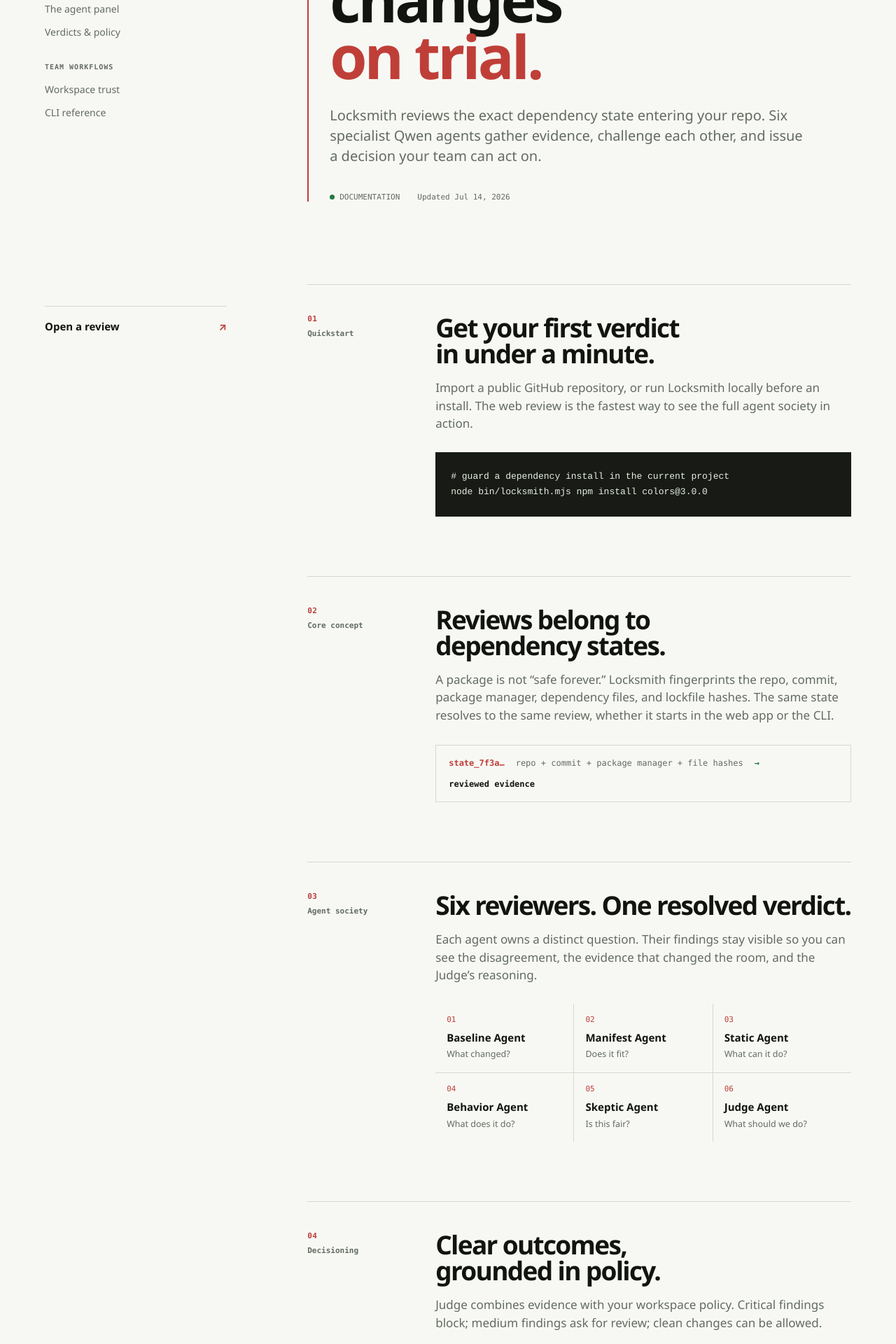
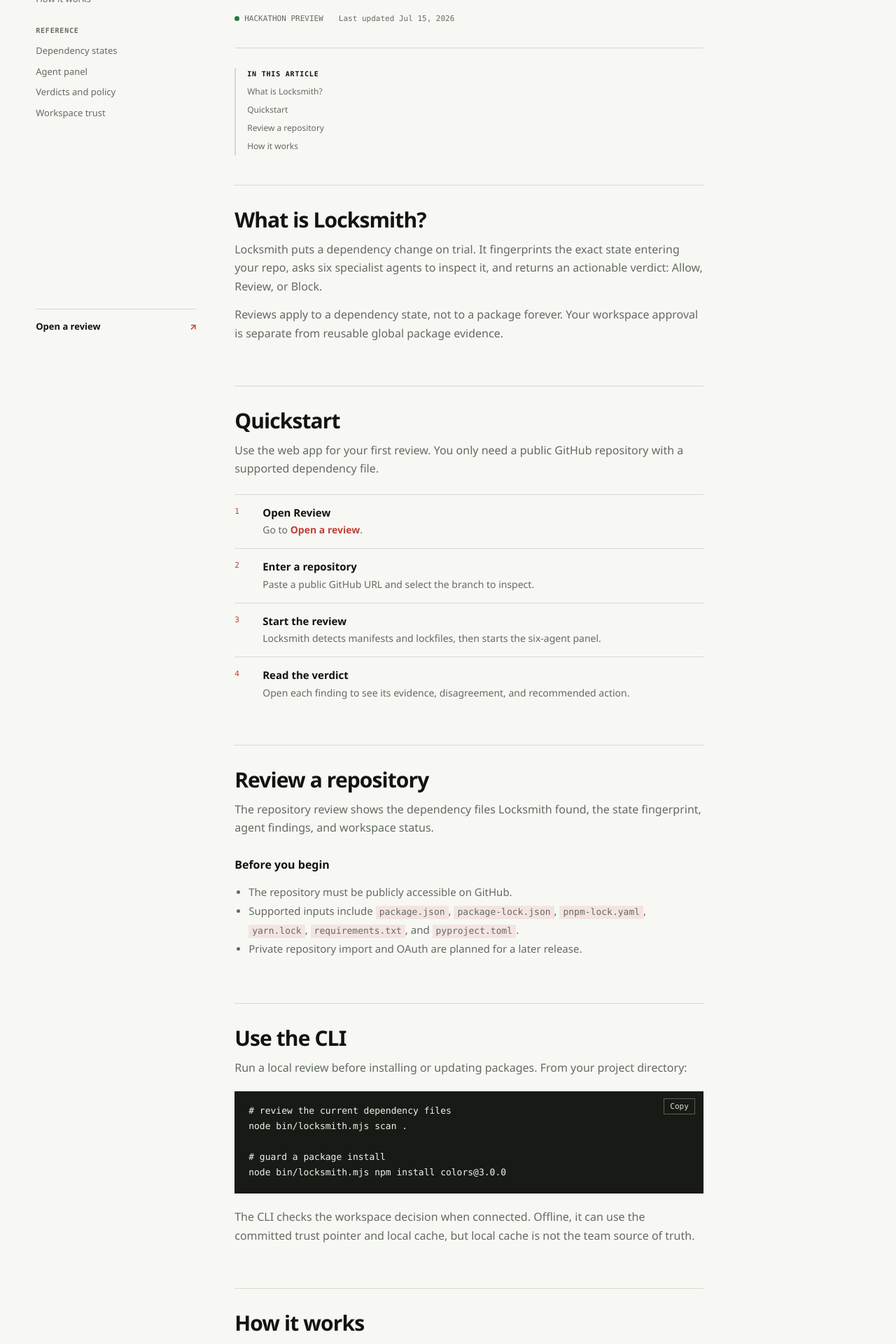
Before and after one commit to lapsapthong-16/qwenhack26, a Next.js app: page /docs in a window 1280 px wide. Shown: the part 400-2320 px from the top of the page at 70% size. Built offline with nearby package versions, Linux system fonts and the light colour scheme.

Commit message:
modify docs page

```diff
--- a/app/docs/page.tsx
+++ b/app/docs/page.tsx
@@ -1,16 +1,42 @@
 import Link from "next/link";
 import "./docs.css";
 
-const groups = [["GETTING STARTED", [["introduction", "Introduction"], ["quickstart", "Quickstart"]]], ["CONCEPTS", [["dependency-states", "Dependency states"], ["agent-panel", "The agent panel"], ["verdicts", "Verdicts & policy"]]], ["TEAM WORKFLOWS", [["workspace-trust", "Workspace trust"], ["cli", "CLI reference"]]]] as const;
-function Code({ children }: { children: string }) { return <pre className="docs-code"><code>{children}</code></pre>; }
+const groups = [
+  ["GET STARTED", [["introduction", "What is Locksmith?"], ["quickstart", "Quickstart"]]],
+  ["USE LOCKSMITH", [["web-review", "Review a repository"], ["cli", "Use the CLI"], ["how-it-works", "How it works"]]],
+  ["REFERENCE", [["dependency-states", "Dependency states"], ["agent-panel", "Agent panel"], ["verdicts", "Verdicts and policy"], ["workspace-trust", "Workspace trust"]]],
+] as const;
+
+function Code({ children }: { children: string }) {
+  return (
+    <pre className="docs-code"><code>{children}</code><button type="button" aria-label="Copy code">Copy</button></pre>
+  );
+}
 
 export default function DocsPage() {
-  return <main className="docs-page"><aside className="docs-sidebar" aria-label="Documentation navigation"><div className="docs-sidebar-title"><span className="docs-dot" /> Locksmith docs</div><p className="docs-version">v0.1 · HACKATHON PREVIEW</p><nav>{groups.map(([group, items]) => <div className="docs-nav-group" key={group}><p>{group}</p>{items.map(([id, label]) => <a href={`#${id}`} key={id}>{label}</a>)}</div>)}</nav><Link className="docs-sidebar-cta" href="/review">Open a review <span>↗</span></Link></aside>
-    <article className="docs-content"><div className="docs-breadcrumb"><span>LOCKSMITH</span><span>/</span><b>DOCUMENTATION</b></div><header className="docs-intro" id="introduction"><p className="eyebrow">Dependency safety, explained</p><h1>Put dependency changes<br /><em>on trial.</em></h1><p className="docs-lede">Locksmith reviews the exact dependency state entering your repo. Six specialist Qwen agents gather evidence, challenge each other, and issue a decision your team can act on.</p><div className="docs-meta"><span><i className="status-dot" />DOCUMENTATION</span><span>Updated Jul 14, 2026</span></div></header>
-      <section className="docs-section" id="quickstart"><div className="docs-section-label">01<span>Quickstart</span></div><div><h2>Get your first verdict in under a minute.</h2><p>Import a public GitHub repository, or run Locksmith locally before an install. The web review is the fastest way to see the full agent society in action.</p><Code>{"# guard a dependency install in the current project\nnode bin/locksmith.mjs npm install colors@3.0.0"}</Code></div></section>
-      <section className="docs-section" id="dependency-states"><div className="docs-section-label">02<span>Core concept</span></div><div><h2>Reviews belong to dependency states.</h2><p>A package is not “safe forever.” Locksmith fingerprints the repo, commit, package manager, dependency files, and lockfile hashes. The same state resolves to the same review, whether it starts in the web app or the CLI.</p><div className="docs-callout"><strong>state_7f3a…</strong><span>repo + commit + package manager + file hashes</span><b>→</b><em>reviewed evidence</em></div></div></section>
-      <section className="docs-section" id="agent-panel"><div className="docs-section-label">03<span>Agent society</span></div><div><h2>Six reviewers. One resolved verdict.</h2><p>Each agent owns a distinct question. Their findings stay visible so you can see the disagreement, the evidence that changed the room, and the Judge’s reasoning.</p><div className="agent-grid">{["Baseline", "Manifest", "Static", "Behavior", "Skeptic", "Judge"].map((agent, i) => <div key={agent}><span>0{i + 1}</span><b>{agent} Agent</b><small>{["What changed?", "Does it fit?", "What can it do?", "What does it do?", "Is this fair?", "What should we do?"][i]}</small></div>)}</div></div></section>
-      <section className="docs-section" id="verdicts"><div className="docs-section-label">04<span>Decisioning</span></div><div><h2>Clear outcomes, grounded in policy.</h2><p>Judge combines evidence with your workspace policy. Critical findings block; medium findings ask for review; clean changes can be allowed.</p><div className="verdict-row"><span className="allow">ALLOW <small>clean or approved</small></span><span className="review">REVIEW <small>human confirmation</small></span><span className="block">BLOCK <small>critical evidence</small></span></div></div></section>
-      <section className="docs-section" id="workspace-trust"><div className="docs-section-label">05<span>Team workflows</span></div><div><h2>Global evidence is not team approval.</h2><p>Public package facts can be reused. A workspace still makes its own trust decision for its own repo, branch, policy, and state. Commit the pointer, keep the full dossier in the evidence vault.</p><Code>{".locksmith/locksmith.json\n\n{\n  \"dependencyStateId\": \"state_7f3a…\",\n  \"verdict\": \"allow\",\n  \"policy\": \"strict\"\n}"}</Code></div></section>
-      <section className="docs-section docs-last" id="cli"><div className="docs-section-label">06<span>CLI reference</span></div><div><h2>Guard the install, not just the review.</h2><p>Use the CLI in local development or CI. Locksmith resolves a candidate lockfile with scripts disabled, reviews it, and only applies the install when the verdict is Allow.</p><div className="command-list"><code><b>node bin/locksmith.mjs npm install</b><span>Guard an install in the current project</span></code><code><b>node bin/locksmith.mjs npm install colors@3.0.0</b><span>Review a package change before installing</span></code></div></div></section><footer className="docs-footer"><span>LOCKSMITH / DOCS</span><Link href="/review">Start a review →</Link></footer></article></main>;
+  return <main className="docs-page">
+    <aside className="docs-sidebar" aria-label="Documentation navigation">
+      <div className="docs-sidebar-title"><span className="docs-dot" />Locksmith docs</div>
+      <p className="docs-version">DOCUMENTATION · V0.1</p>
+      <nav>{groups.map(([group, items]) => <div className="docs-nav-group" key={group}><p>{group}</p>{items.map(([id, label]) => <a href={`#${id}`} key={id}>{label}</a>)}</div>)}</nav>
+      <Link className="docs-sidebar-cta" href="/review">Open a review <span>↗</span></Link>
+    </aside>
+    <article className="docs-content">
+      <div className="docs-breadcrumb"><Link href="/">Locksmith</Link><span>/</span><b>Docs</b></div>
+      <header className="docs-intro" id="introduction"><p className="eyebrow">Get started</p><h1>Locksmith documentation</h1><p className="docs-lede">Review dependency changes before they enter your repository. These docs cover the web app, CLI, agent review, and workspace approvals.</p><div className="docs-meta"><span><i className="status-dot" />HACKATHON PREVIEW</span><span>Last updated Jul 15, 2026</span></div></header>
+
+      <aside className="in-article"><strong>In this article</strong><a href="#introduction">What is Locksmith?</a><a href="#quickstart">Quickstart</a><a href="#web-review">Review a repository</a><a href="#how-it-works">How it works</a></aside>
+
+      <section className="docs-section" id="introduction"><div><h2>What is Locksmith?</h2><p>Locksmith puts a dependency change on trial. It fingerprints the exact state entering your repo, asks six specialist agents to inspect it, and returns an actionable verdict: Allow, Review, or Block.</p><p>Reviews apply to a dependency state, not to a package forever. Your workspace approval is separate from reusable global package evidence.</p></div></section>
+      <section className="docs-section" id="quickstart"><div><h2>Quickstart</h2><p>Use the web app for your first review. You only need a public GitHub repository with a supported dependency file.</p><ol className="steps"><li><b>Open Review</b><span>Go to <Link href="/review">Open a review</Link>.</span></li><li><b>Enter a repository</b><span>Paste a public GitHub URL and select the branch to inspect.</span></li><li><b>Start the review</b><span>Locksmith detects manifests and lockfiles, then starts the six-agent panel.</span></li><li><b>Read the verdict</b><span>Open each finding to see its evidence, disagreement, and recommended action.</span></li></ol></div></section>
+      <section className="docs-section" id="web-review"><div><h2>Review a repository</h2><p>The repository review shows the dependency files Locksmith found, the state fingerprint, agent findings, and workspace status.</p><h3>Before you begin</h3><ul className="plain-list"><li>The repository must be publicly accessible on GitHub.</li><li>Supported inputs include <code>package.json</code>, <code>package-lock.json</code>, <code>pnpm-lock.yaml</code>, <code>yarn.lock</code>, <code>requirements.txt</code>, and <code>pyproject.toml</code>.</li><li>Private repository import and OAuth are planned for a later release.</li></ul></div></section>
+      <section className="docs-section" id="cli"><div><h2>Use the CLI</h2><p>Run a local review before installing or updating packages. From your project directory:</p><Code>{"# review the current dependency files\nnode bin/locksmith.mjs scan .\n\n# guard a package install\nnode bin/locksmith.mjs npm install colors@3.0.0"}</Code><p>The CLI checks the workspace decision when connected. Offline, it can use the committed trust pointer and local cache, but local cache is not the team source of truth.</p></div></section>
+      <section className="docs-section" id="how-it-works"><div><h2>How it works</h2><ol className="steps process"><li><b>Fingerprint the state</b><span>Repo URL, commit, package manager, dependency files, and lockfile hashes become one stable state ID.</span></li><li><b>Gather evidence</b><span>Locksmith inspects metadata, source patterns, install behavior, and the dependency diff.</span></li><li><b>Challenge the findings</b><span>The Skeptic agent tests whether suspicious behavior could be legitimate for this package.</span></li><li><b>Resolve the decision</b><span>The Judge applies workspace policy and issues the final verdict with remediation.</span></li></ol></div></section>
+      <section className="docs-section" id="dependency-states"><div><h2>Dependency states</h2><p>A state changes when the repo commit, package manager, dependency file, or lockfile hash changes. An approval for an older state does not automatically approve a new one.</p><div className="docs-callout"><strong>state_7f3a…</strong><span>repo + commit + package manager + file hashes</span><b>→</b><em>reviewed evidence</em></div></div></section>
+      <section className="docs-section" id="agent-panel"><div><h2>The agent panel</h2><p>Six agents have distinct responsibilities. Findings stay visible so teams can see the evidence and disagreement behind the final result.</p><div className="agent-grid">{["Baseline · What changed?", "Manifest · Does it fit?", "Static · What can it do?", "Behavior · What does it do?", "Skeptic · Is this fair?", "Judge · What should we do?"].map((agent, i) => <div key={agent}><span>0{i + 1}</span><b>{agent.split(" · ")[0]}</b><small>{agent.split(" · ")[1]}</small></div>)}</div></div></section>
+      <section className="docs-section" id="verdicts"><div><h2>Verdicts and policy</h2><p>The Judge combines evidence with your workspace policy.</p><div className="verdict-row"><span className="allow">ALLOW <small>clean or approved</small></span><span className="review">REVIEW <small>human confirmation</small></span><span className="block">BLOCK <small>critical evidence</small></span></div></div></section>
+      <section className="docs-section docs-last" id="workspace-trust"><div><h2>Workspace trust</h2><p>Global evidence can be reused, but each team makes its own approval decision. Commit only a small pointer to the repository:</p><Code>{".locksmith/locksmith.json\n\n{\n  \"dependencyStateId\": \"state_7f3a…\",\n  \"verdict\": \"allow\",\n  \"policy\": \"strict\"\n}"}</Code></div></section>
+      <footer className="docs-footer"><span>LOCKSMITH / DOCS</span><Link href="/review">Start a review →</Link></footer>
+    </article>
+  </main>;
 }
```
Also changed, not shown: app/docs/docs.css.
